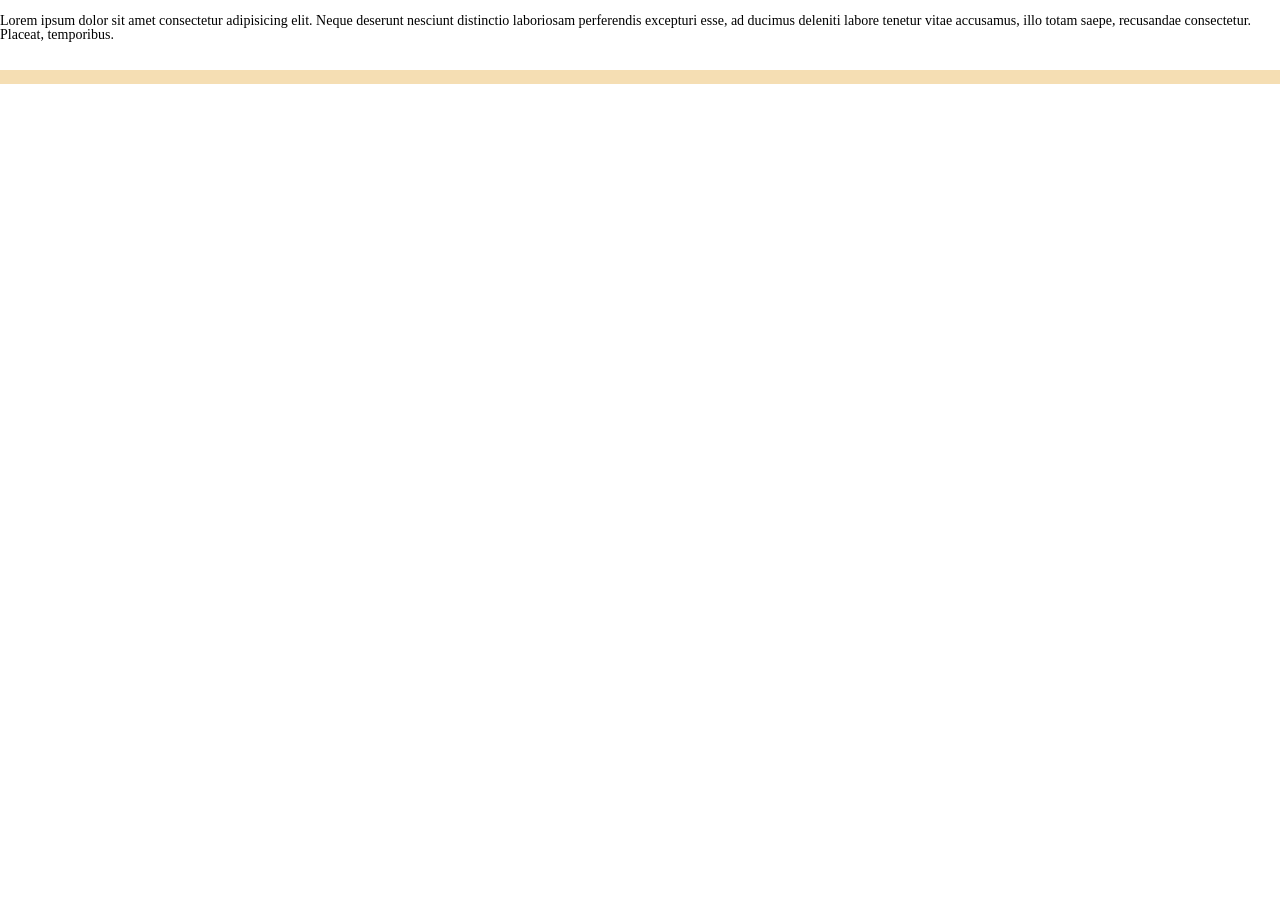
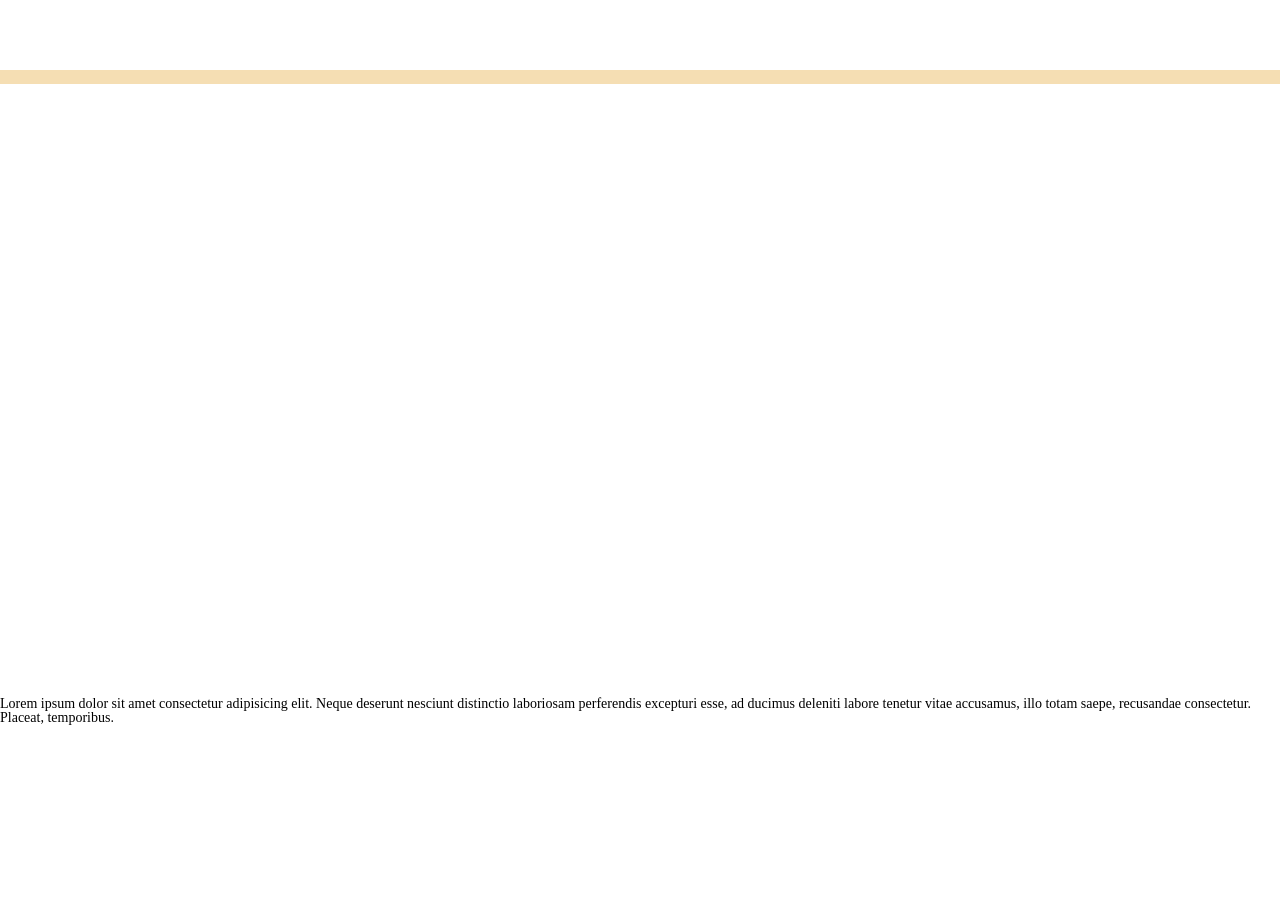
Before and after one commit to IglKa/OPizza, a Django app: template OPizza/templates/restaurant/detail.html in a window 1280 px wide. Shown: the part 75-999 px from the top of the page. Before the commit the page ends 159 px from the top, so only its background shows below. Run offline with Django 3.2, Linux system fonts and the light colour scheme; the template is opened without the code that fills it, so the values that code supplies are empty.

Commit message:
refactoring

```diff
--- a/OPizza/static/restaurant/CSS/styles.css
+++ b/OPizza/static/restaurant/CSS/styles.css
@@ -37,6 +37,7 @@ main {
     right: 100px;
 }
 
+
 .section--additional{
     font-size: 25px;
     position: absolute;
@@ -54,8 +55,16 @@ main {
     font-size: 18px;
 }
 
+
 input {
     width: 500px;
     height: 25px;
     font-size: large;
 }
+
+
+footer {
+    position: absolute;
+    bottom: 0;
+    left: 0;
+}
--- a/OPizza/templates/base.html
+++ b/OPizza/templates/base.html
@@ -12,6 +12,7 @@
     <title>OPizza! | MainPage</title>
 </head>
 <body>
+
     {% block header %}
         <header>
             <section class="section--logos">
@@ -35,11 +36,10 @@
         </header>
     {% endblock %}
 
-
-    <main>
-        {% block content %}
+    {% block content %}
+        <main>
             <section class="section--main">
-                {% for r in rstr %}
+                {% for r in restaurants %}
                     <article>
                         <div class="section--main__article">
                             <a href="{% url 'restaurant:restr-detail' r.pk %}">
@@ -51,9 +51,8 @@
                     <hr>
                 {% endfor %}
             </section>
-        {% endblock %}
-    </main>
-
+        </main>
+    {% endblock %}
 
     {% block footer %}
         <footer>
@@ -64,6 +63,6 @@
             </section>
         </footer>
     {% endblock %}
-
+        <br><br><br><br><br><br><br><br><br><br><br><br><br><br><br><br><br><br><br><br><br><br><br><br><br><br><br><br><br><br><br><br><br><br><br><br><br><br><br><br><br><br><br><br><br><br><br><br><br><br><br><br><br><br><br><br><br><br><br><br><br><br><br><br><br><br><br><br><br><br><br><br><br><br><br><br><br><br><br><br><br><br><br><br><br><br><br><br><br><br><br><br><br><br><br><br><br><br><br><br><br><br><br><br><br><br><br><br><br><br><br><br><br><br><br><br><br><br><br><br><br><br><br><br><br><br><br><br><br><br><br><br><br><br><br><br><br><br><br><br><br><br><br><br><br><br><br><br><br><br><br><br><br><br><br><br><br><br><br><br><br><br><br><br><br><br><br><br><br><br><br><br><br><br><br><br><br><br><br><br><br><br><br><br><br><br><br><br><br><br><br><br><br><br><br><br><br><br><br><br>
 </body>
 </html>
--- a/OPizza/templates/restaurant/detail.html
+++ b/OPizza/templates/restaurant/detail.html
@@ -1,6 +1,9 @@
 {% extends 'base.html' %}
 
 {% block content %}
+<main>
     <h1>{{ restaurant.name }}</h1><br>
     {{ restaurant.rating }}
+</main>
+
 {% endblock %}
```
